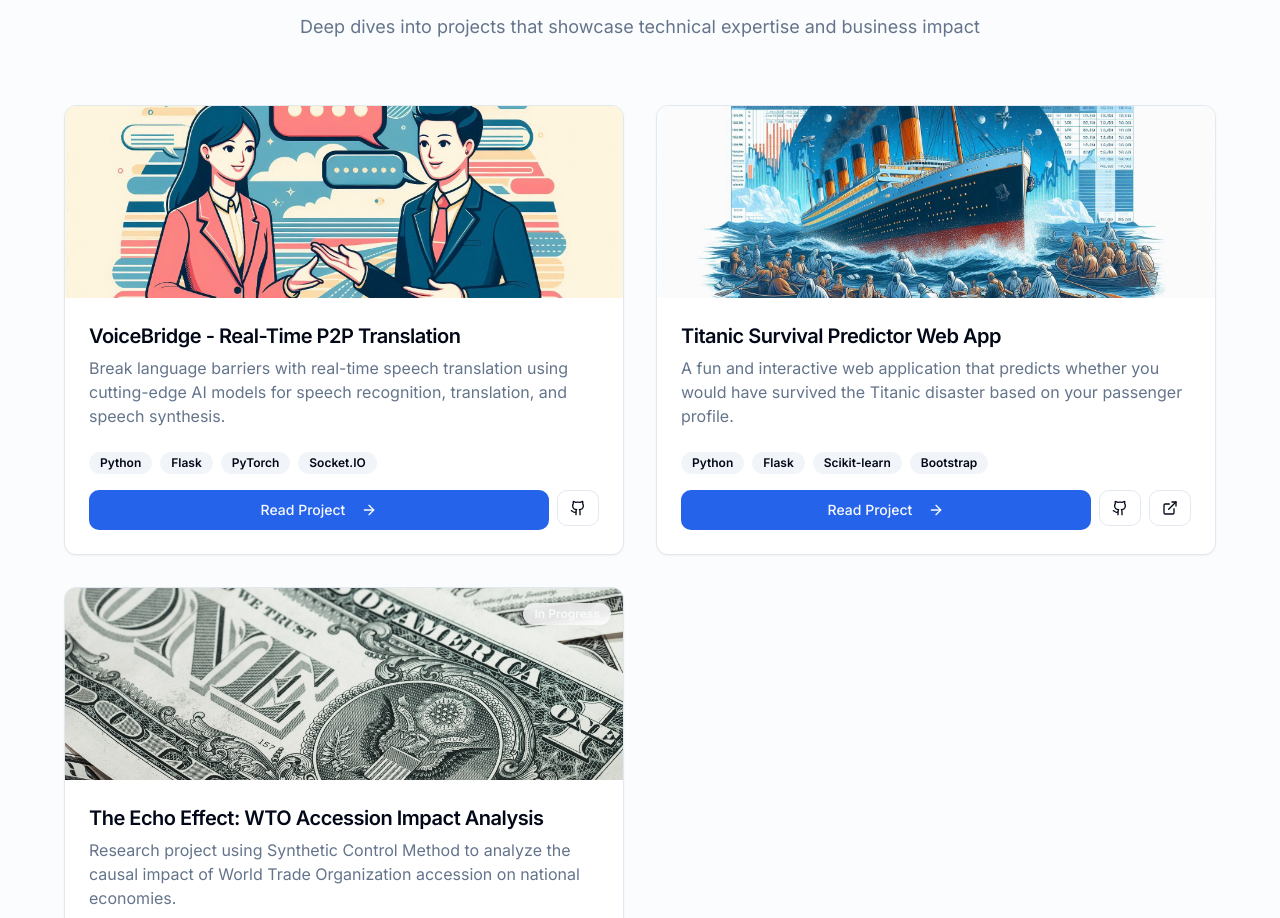
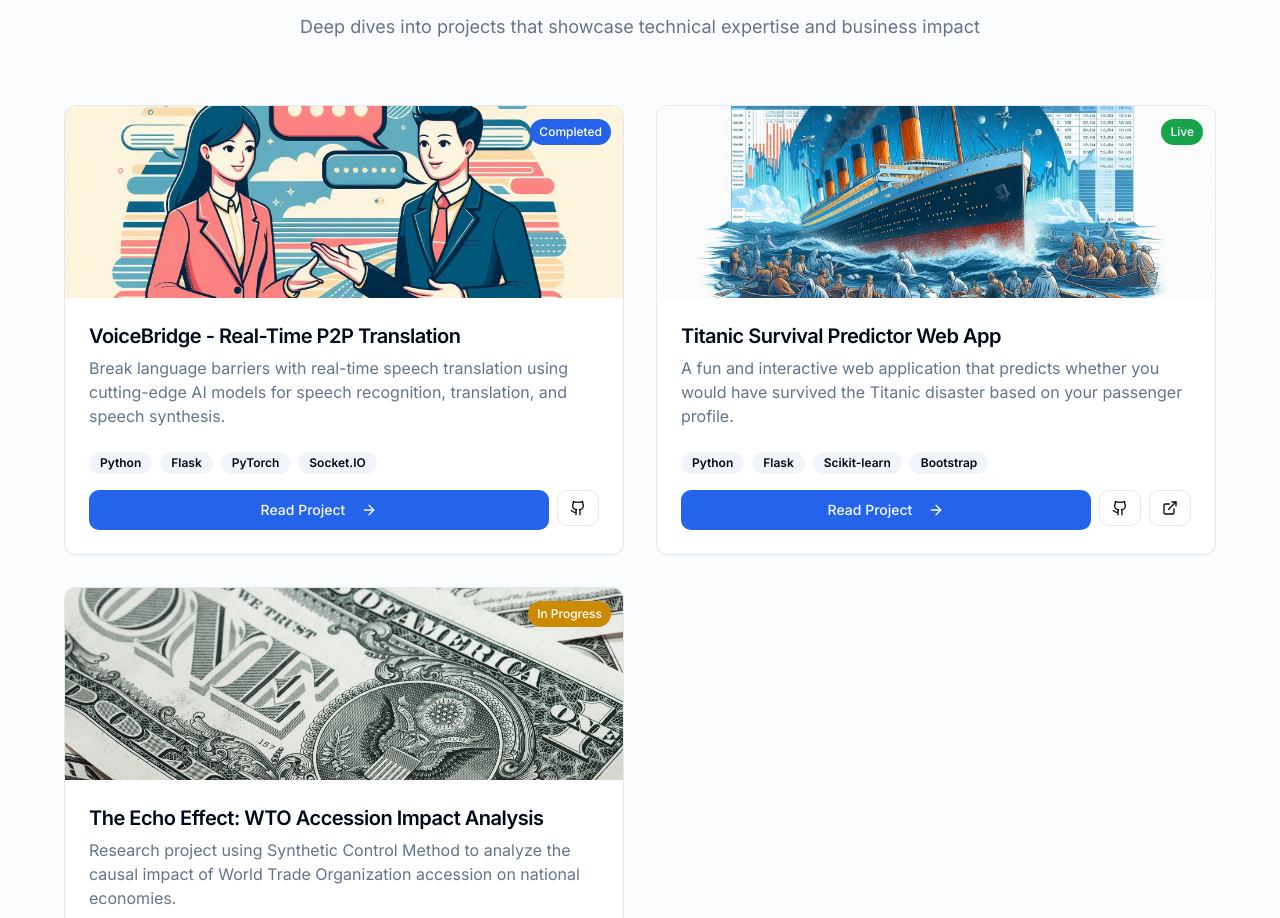
Before and after one commit to kanitmann01/profile-kanitmann, a Next.js app: page / in a window 1280 px wide. Shown: the part 1790-2708 px from the top of the page. Built offline with nearby package versions, Linux system fonts and the light colour scheme.

Commit message:
Fixed Project card tag

```diff
--- a/app/page.tsx
+++ b/app/page.tsx
@@ -76,6 +76,7 @@ export default function Home() {
       href: "/projects/voicebridge",
       github: "https://github.com/kanitmann01/hackaz_team_wildhackers",
       live: false,
+      status: "Completed",
     },
     {
       title: "Titanic Survival Predictor Web App",
@@ -87,6 +88,7 @@ export default function Home() {
       github: "https://github.com/kanitmann01/titanic_survivor_web_app",
       live: true,
       demo: "https://titanic-survival-predictor.herokuapp.com",
+      status: "Live",
     },
     {
       title: "The Echo Effect: WTO Accession Impact Analysis",
--- a/components/project-card.tsx
+++ b/components/project-card.tsx
@@ -24,11 +24,13 @@ export function ProjectCard({ project }: ProjectCardProps) {
   const getStatusBadgeColor = (status: string) => {
     switch (status) {
       case "Live":
-        return "bg-green-500"
+        return "bg-green-600"
       case "In Progress":
-        return "bg-yellow-500"
+        return "bg-yellow-600"
+      case "Completed":
+        return "bg-blue-600"
       default:
-        return "bg-blue-500"
+        return "bg-gray-600"
     }
   }
 
@@ -46,7 +48,7 @@ export function ProjectCard({ project }: ProjectCardProps) {
           {project.status && (
             <div className="absolute top-3 right-3">
               <Badge
-                className={`${getStatusBadgeColor(project.status)} bg-background/80 backdrop-blur-sm`}
+                className={`${getStatusBadgeColor(project.status)} text-white font-medium px-2 py-1 text-xs`}
               >
                 {project.status}
               </Badge>
```
